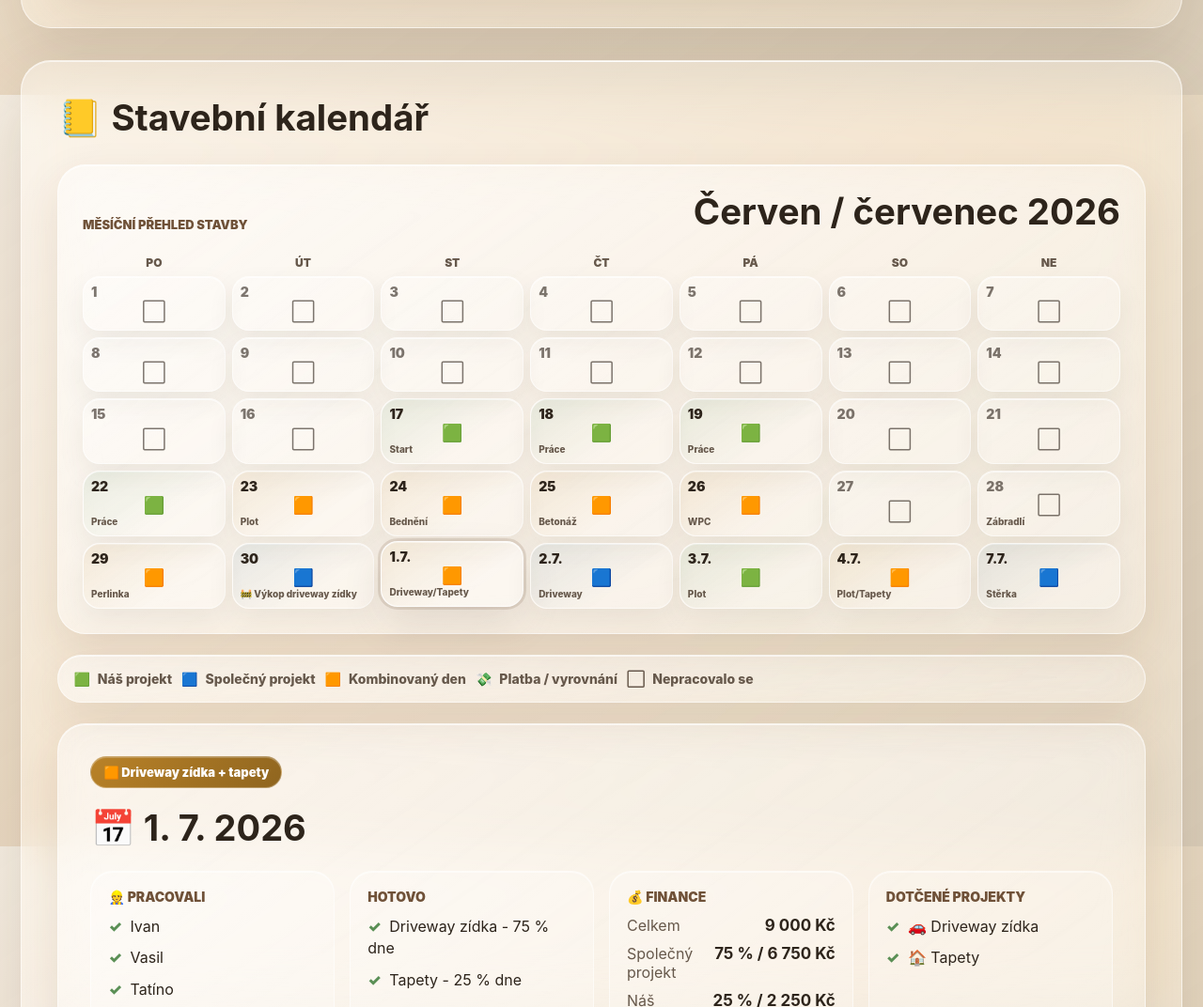
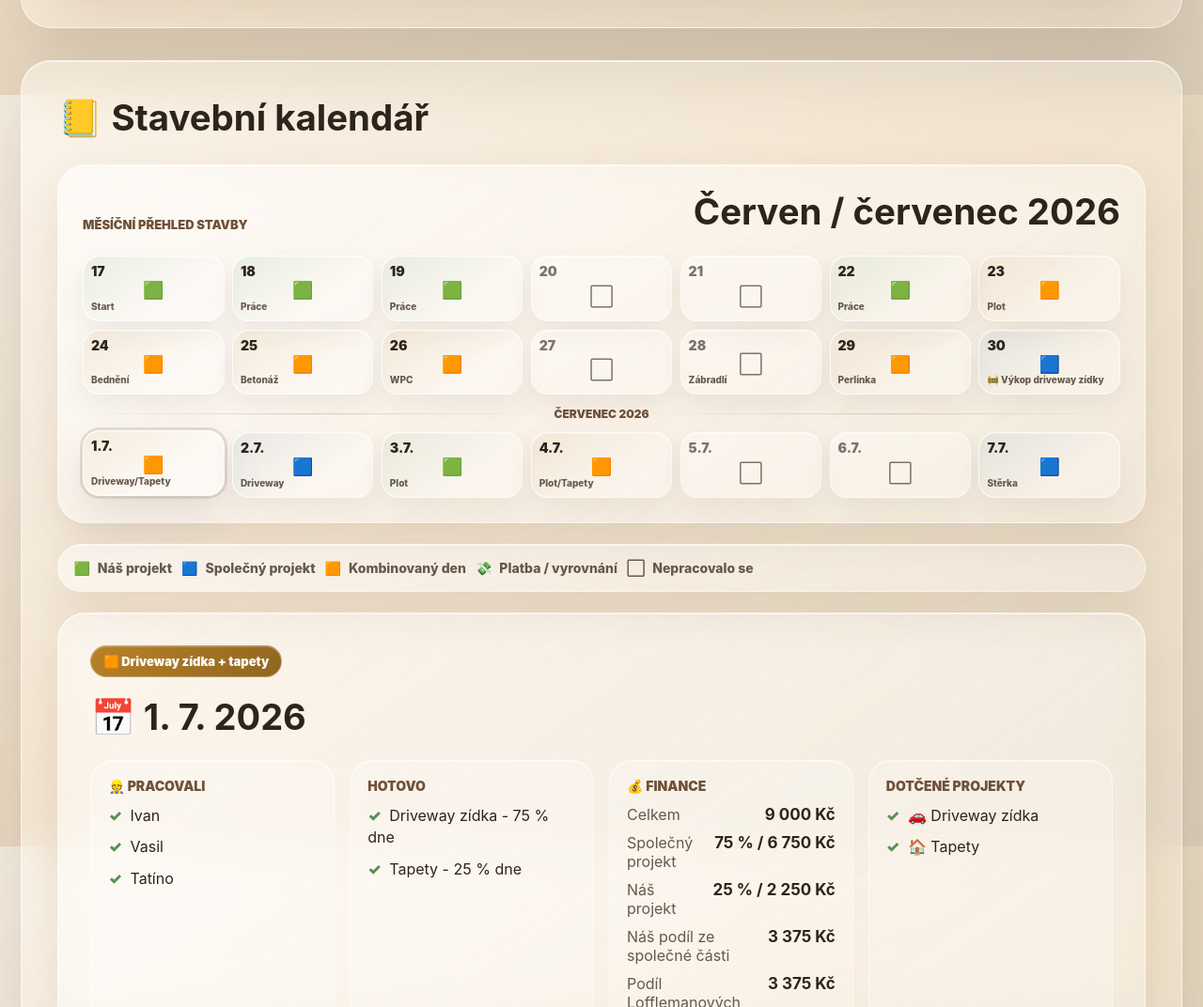
Before and after one commit to giorgio-alt/zahrada-2026, a website: page index.html in a window 1280 px wide. Shown: the part 3099-4171 px from the top of the page at 94% size. Drawn offline with Linux system fonts and the light colour scheme.

Commit message:
Convert worklog calendar to continuous timeline

```diff
--- a/app.js
+++ b/app.js
@@ -310,10 +310,9 @@
     panel.append(header);
 
     const calendarGrid = el("div", "calendar-grid");
-    calendar.weekdays.forEach((weekday) => calendarGrid.append(el("div", "calendar-weekday", weekday)));
 
     const detail = el("article", "calendar-detail");
-    const days = calendar.days || [];
+    const days = projectCalendarDays(calendar.days || []);
     const selectedDay = days.find((day) => day.selected) || days.find((day) => day.type !== "off") || days[0];
 
     function selectDay(day) {
@@ -325,7 +324,16 @@
       renderWorklogDetail(detail, day);
     }
 
+    let currentMonth = "";
     days.forEach((day) => {
+      const monthLabel = worklogMonthLabel(day);
+      if (!currentMonth) {
+        currentMonth = monthLabel;
+      } else if (monthLabel && monthLabel !== currentMonth) {
+        currentMonth = monthLabel;
+        calendarGrid.append(el("div", "calendar-month-divider", monthLabel));
+      }
+
       const button = document.createElement("button");
       button.type = "button";
       button.className = `calendar-day type-${day.type || "off"}`;
@@ -361,13 +369,19 @@
     if (selectedDay) selectDay(selectedDay);
   }
 
+  function projectCalendarDays(days) {
+    const orderedDays = [...days].sort((a, b) => worklogDateValue(a) - worklogDateValue(b));
+    const firstProjectDay = orderedDays.findIndex((day) => day.type && day.type !== "off");
+    return firstProjectDay >= 0 ? orderedDays.slice(firstProjectDay) : orderedDays;
+  }
+
   function renderWorklogDetail(container, day) {
     const detail = day.detail || {};
     const finance = detail.finance;
     container.replaceChildren();
     container.className = `calendar-detail type-${day.type || "off"}`;
     container.append(badge(`${worklogMarker(day.type)} ${day.title || "Nepracovalo se"}`, worklogTone(day.type)));
-    container.append(el("h3", "", `📅 ${detail.date || `${day.day}. 6. 2026`}`));
+    container.append(el("h3", "", `📅 ${worklogDisplayDate(day)}`));
 
     const detailGrid = el("div", "detail-grid");
     detailGrid.append(detailBlock("👷 Pracovali", listContent(detail.workers, "Nepracovalo se")));
@@ -423,6 +437,35 @@
 
   function worklogDayKey(day) {
     return day.id || `${day.detail?.date || ""}-${day.day}`;
+  }
+
+  function worklogDateValue(day) {
+    const parsed = worklogDateParts(day);
+    return new Date(parsed.year, parsed.month - 1, parsed.day).getTime();
+  }
+
+  function worklogMonthLabel(day) {
+    const { year, month } = worklogDateParts(day);
+    return `${["", "Leden", "Únor", "Březen", "Duben", "Květen", "Červen", "Červenec", "Srpen", "Září", "Říjen", "Listopad", "Prosinec"][month]} ${year}`;
+  }
+
+  function worklogDisplayDate(day) {
+    if (day.detail?.date) return day.detail.date;
+    const { year, month, day: date } = worklogDateParts(day);
+    return `${date}. ${month}. ${year}`;
+  }
+
+  function worklogDateParts(day) {
+    if (day.id) {
+      const [, year, month, date] = day.id.match(/^(\d{4})-(\d{2})-(\d{2})$/) || [];
+      if (year) return { year: Number(year), month: Number(month), day: Number(date) };
+    }
+
+    const dateText = day.detail?.date || "";
+    const [, date, month, year] = dateText.match(/^(\d{1,2})\.\s*(\d{1,2})\.\s*(\d{4})$/) || [];
+    if (year) return { year: Number(year), month: Number(month), day: Number(date) };
+
+    return { year: 2026, month: 6, day: Number(day.day) || 1 };
   }
 
   function renderProjects() {
--- a/build.mjs
+++ b/build.mjs
@@ -8,7 +8,7 @@ const distDir = "dist";
 const cloudflareDir = `${distDir}/cloudflare`;
 const standaloneHtmlPath = `${distDir}/zahradni-dashboard-standalone.html`;
 const cloudflareZipPath = `${distDir}/zahradni-dashboard-cloudflare.zip`;
-const shouldCreateZip = !process.argv.includes("--no-zip");
+const shouldCreateZip = process.argv.includes("--zip");
 
 function inlineAssets(html, css, dataJs, appJs) {
   return html
--- a/data.js
+++ b/data.js
@@ -217,7 +217,6 @@ window.ZAHRADA_DASHBOARD = {
   },
   worklog: {
     monthLabel: "Červen / červenec 2026",
-    weekdays: ["Po", "Út", "St", "Čt", "Pá", "So", "Ne"],
     legend: [
       ["🟩", "Náš projekt"],
       ["🟦", "Společný projekt"],
@@ -478,6 +477,8 @@ window.ZAHRADA_DASHBOARD = {
           notes: "Pracovala plná parta: Ivan, Vasil a Tatíno celý pracovní den. Náklad práce: 3 osoby x 3 000 Kč = 9 000 Kč. Práce se dělí mezi naše projekty: 75 % východní plot = 6 750 Kč a 25 % tapety = 2 250 Kč. Východní plot byl kompletně dokončen. Materiál podhrabové desky je uhrazený a dodaný za 1 500 Kč. Práce i materiál jsou 100 % náš náklad mimo vyúčtování s Loffelmanovými.",
         },
       },
+      { id: "2026-07-05", day: 5, label: "5.7.", type: "off", title: "Nepracovalo se" },
+      { id: "2026-07-06", day: 6, label: "6.7.", type: "off", title: "Nepracovalo se" },
       {
         id: "2026-07-07",
         day: 7,
--- a/styles.css
+++ b/styles.css
@@ -820,15 +820,29 @@ tr:last-child td {
 .calendar-grid {
   display: grid;
   grid-template-columns: repeat(7, minmax(0, 1fr));
-  gap: clamp(4px, 0.6vw, 7px);
+  gap: clamp(5px, 0.65vw, 9px);
 }
 
-.calendar-weekday {
-  color: var(--muted);
+.calendar-month-divider {
+  grid-column: 1 / -1;
+  display: flex;
+  align-items: center;
+  gap: 14px;
+  margin: 4px 0;
+  color: var(--brown);
   font-size: 12px;
-  font-weight: 900;
-  text-align: center;
+  font-weight: 950;
+  letter-spacing: 0;
   text-transform: uppercase;
+}
+
+.calendar-month-divider::before,
+.calendar-month-divider::after {
+  content: "";
+  height: 1px;
+  flex: 1;
+  border-radius: 999px;
+  background: linear-gradient(90deg, transparent, rgba(111, 81, 56, 0.24), transparent);
 }
 
 .calendar-day {
@@ -1036,6 +1050,12 @@ tr:last-child td {
   }
 }
 
+@media (max-width: 980px) {
+  .calendar-grid {
+    grid-template-columns: repeat(5, minmax(0, 1fr));
+  }
+}
+
 @media (max-width: 760px) {
   main {
     width: min(100% - 24px, 1500px);
@@ -1120,10 +1140,13 @@ tr:last-child td {
   }
 
   .calendar-grid {
+    grid-template-columns: repeat(3, minmax(0, 1fr));
     gap: 4px;
   }
 
-  .calendar-weekday {
+  .calendar-month-divider {
+    gap: 9px;
+    margin: 2px 0;
     font-size: 10px;
   }
 
@@ -1210,3 +1233,9 @@ tr:last-child td {
     animation: none;
   }
 }
+
+@media (max-width: 420px) {
+  .calendar-grid {
+    grid-template-columns: repeat(2, minmax(0, 1fr));
+  }
+}
```
Also changed, not shown: dist/cloudflare/app.js, dist/cloudflare/data.js, dist/cloudflare/styles.css, dist/zahradni-dashboard-standalone.html.
